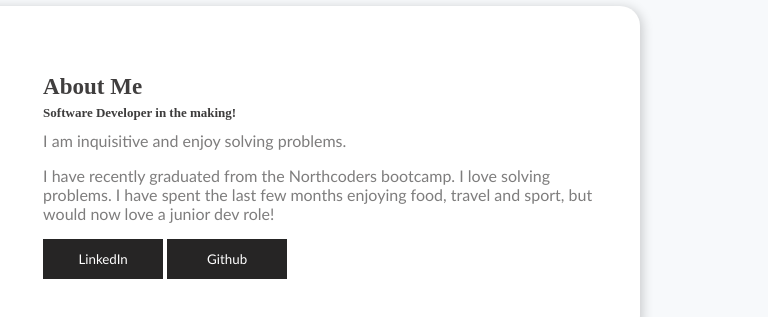
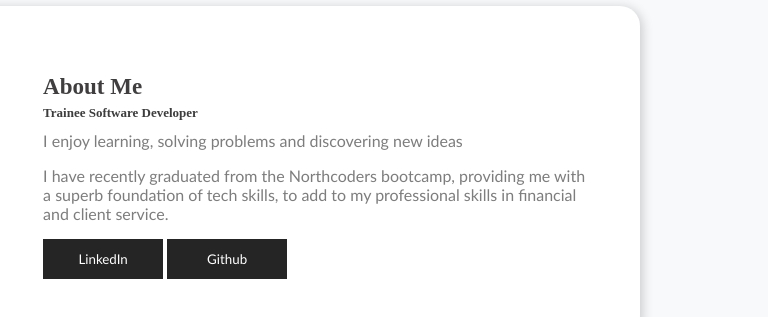
Before and after one commit to stephenjc1/portfolio-website, a plain HTML site: page index.html in a window 1280 px wide. Shown: the part 741-1058 px from the top of the page, 512-1280 px from the left. Drawn offline with Linux system fonts and the light colour scheme.

Commit message:
about me update

```diff
--- a/index.html
+++ b/index.html
@@ -46,11 +46,10 @@
 <!---about-text----->
 <div class="about-text">
   <p>About Me</p>
-  <p>Software Developer in the making!</p>
-  <p>I am inquisitive and enjoy solving
-  problems.</p>
-  <p>I have recently graduated from the Northcoders bootcamp. I love solving
-  problems. I have spent the last few months enjoying food, travel and sport, but would now love a junior dev role!</p>
+  <p>Trainee Software Developer</p>
+  <p>I enjoy learning, solving
+  problems and discovering new ideas</p>
+  <p>I have recently graduated from the Northcoders bootcamp, providing me with a superb foundation of tech skills, to add to my professional skills in financial and client service.</p>
   <!----button---->
   <!-- <button>Contact Me</button>
   <button><a href="https://www.linkedin.com/in/stephenjc1/"></a> View LinkedIn </button> -->
```
